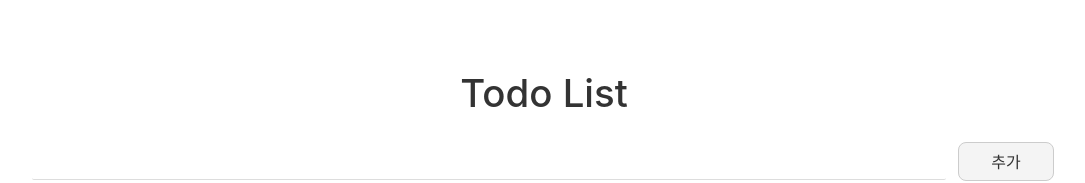
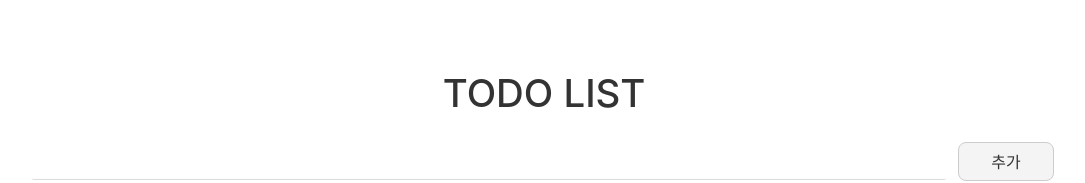
Before and after one commit to soulcactus/svelte-todo-list, a Svelte app: page / in a window 1280 px wide. Shown: the part 120-303 px from the top of the page, without its empty margins (96-1181 px from the left). Built offline with nearby package versions, Linux system fonts and the light colour scheme.

Commit message:
🔧 Fix : Fix handleKeyup function

```diff
--- a/src/App.svelte
+++ b/src/App.svelte
@@ -4,7 +4,7 @@
   import TodoInput from "~/components/TodoInput.svelte";
   import TodoList from "~/components/TodoList.svelte";
 
-  let title = `Todo List`;
+  let title = `TODO LIST`;
 
   let todoValue = ``;
 
@@ -32,10 +32,6 @@
     todos[index][`done`] = !done;
   };
 
-  let handleKeyup = e => {
-    todoValue = e.target.value;
-  };
-
   let handleInsert = () => {
     let index;
 
@@ -54,6 +50,14 @@
       todoValue = ``;
     } else {
       alert(`내용을 입력해 주세요.`);
+    }
+  };
+
+  let handleKeyup = e => {
+    todoValue = e.target.value;
+
+    if (e.keyCode === 13) {
+      handleInsert();
     }
   };
 
```
